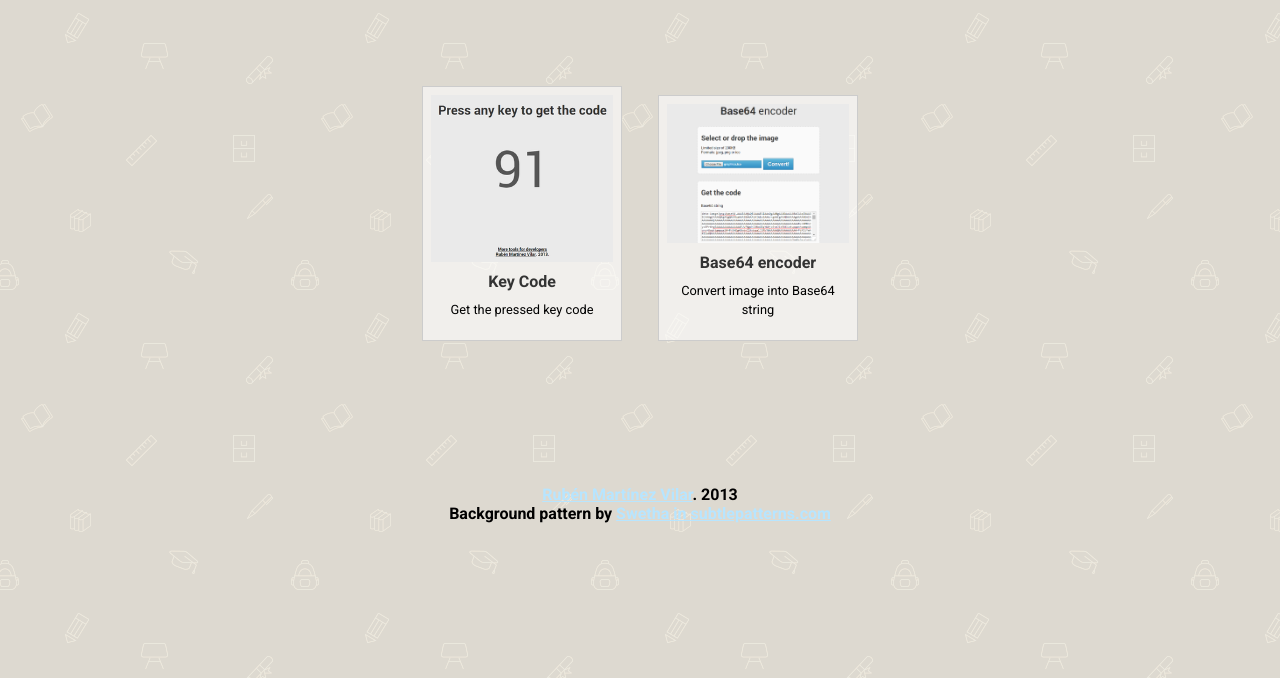
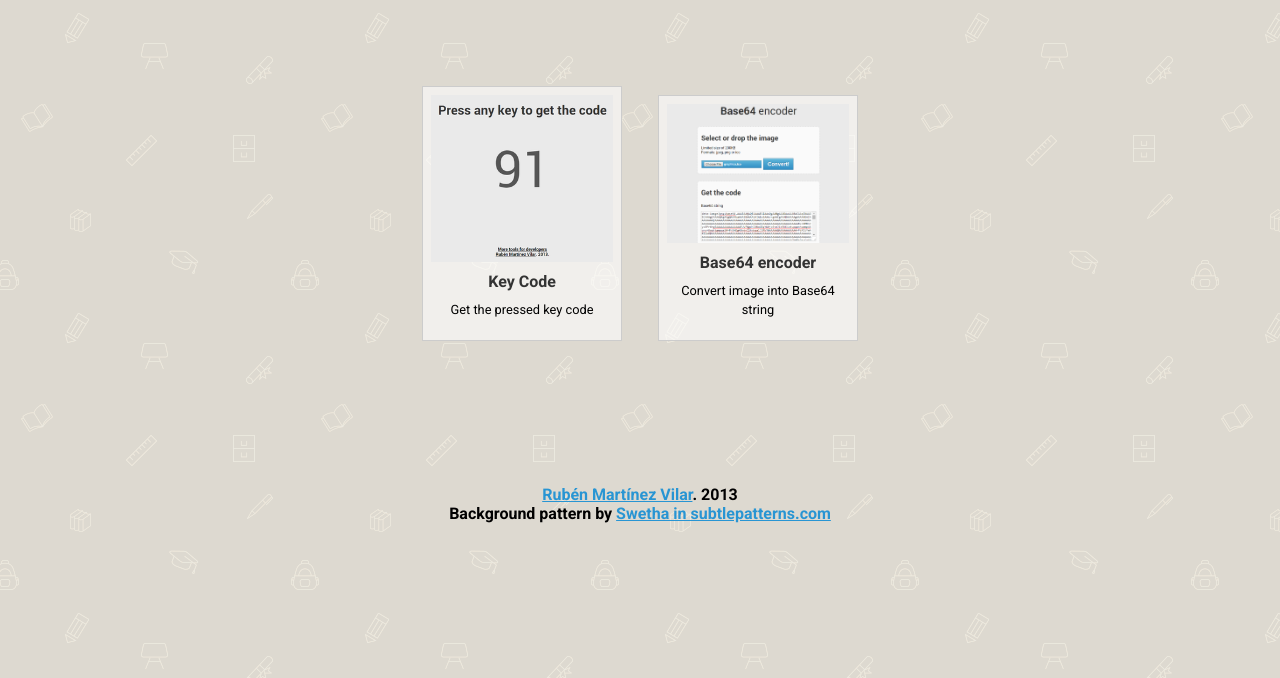
Before and after one commit to rubenmv/dev-tools, a plain HTML site: page index.html in a window 1280 px wide. Shown: the part 122-800 px from the top of the page. Drawn offline with Linux system fonts and the light colour scheme.

Commit message:
Change link color

```diff
--- a/css/main-style.css
+++ b/css/main-style.css
@@ -10,7 +10,7 @@ body {
 	margin: 0 auto;
 }
 a {
-	color: #b7e5ff;
+	color: #2895d3;
 	text-decoration: underline;
 	-moz-transition: color .2s ease-in-out;
 	-webkit-transition: color .2s ease-in-out;
```
